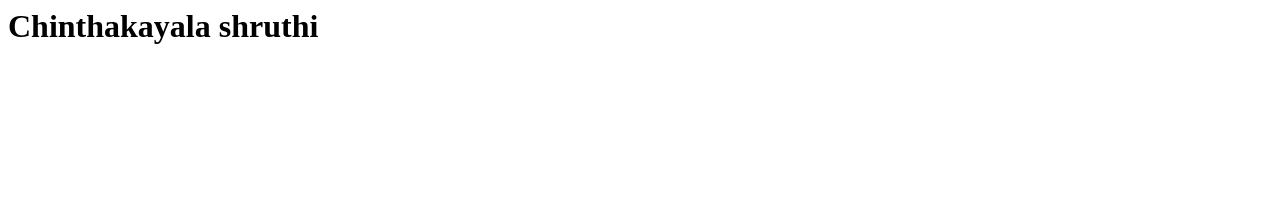
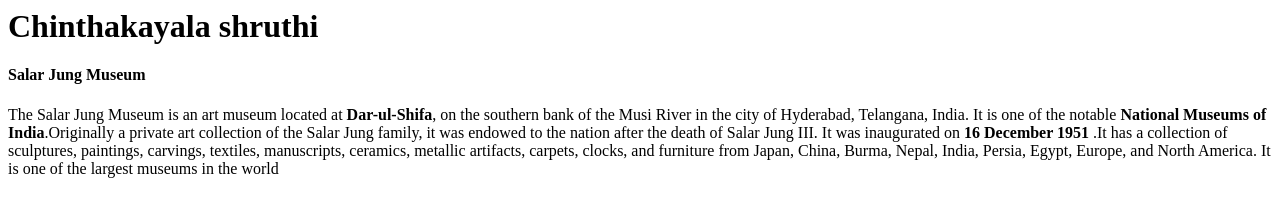
Before and after one commit to 44-563-Web-Apps-F22/44563-webapps-assignment-3-ChinthakayalaShruthi, a plain HTML site: page index.html in a window 1280 px wide. Drawn offline with Linux system fonts and the light colour scheme.

Commit message:
Hello world

```diff
--- a/index.html
+++ b/index.html
@@ -3,8 +3,11 @@
         <title> my self</title>
         <body>
             <h1>Chinthakayala shruthi</h1>
+            <h4> Salar Jung Museum</h4>
+            <p>The Salar Jung Museum is an art museum located at <b> Dar-ul-Shifa</b>, on the southern bank of the Musi River in the city of Hyderabad, Telangana, India.
+                It is one of the notable <b>National Museums of India</b>.Originally a private art collection of the Salar Jung family, it was endowed to the nation after the death of Salar Jung III.
+                It was inaugurated on <b>16 December 1951</b> .It has a collection of sculptures, paintings, carvings, textiles, manuscripts, ceramics, metallic artifacts, carpets, clocks, and furniture from Japan, China, Burma, Nepal, India, Persia, Egypt, Europe, and North America. It is one of the largest museums in the world </p>
 
-            <p></p>
         </body>
     </head>
 </html>
```
